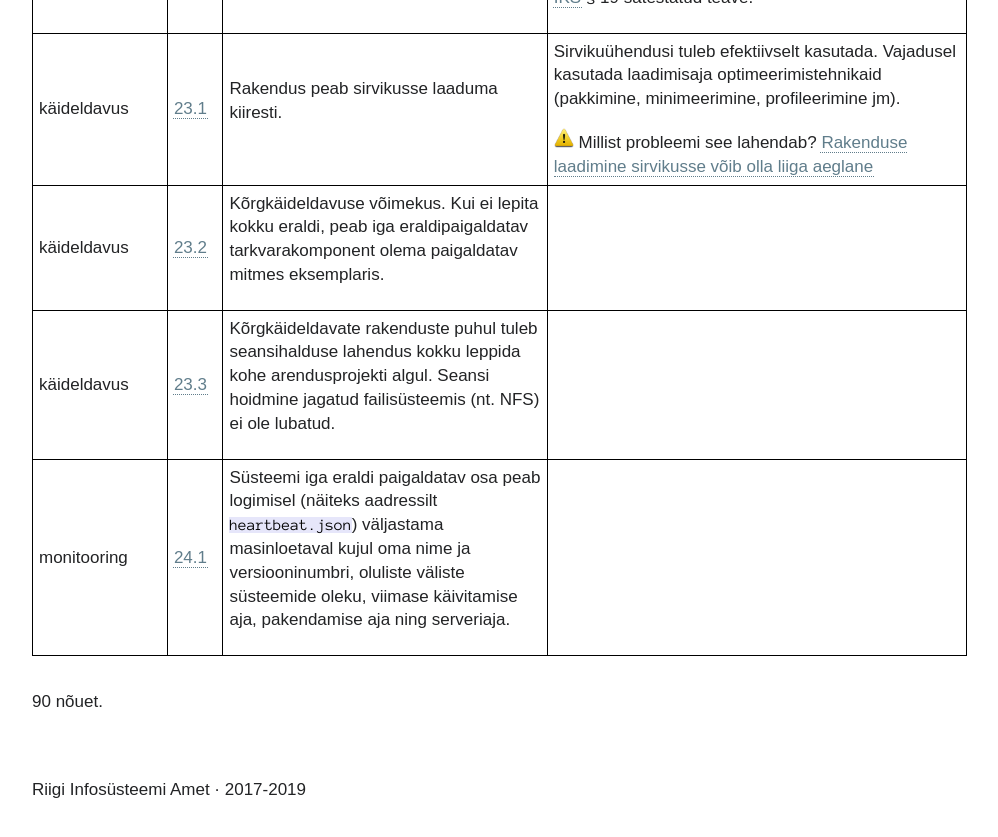
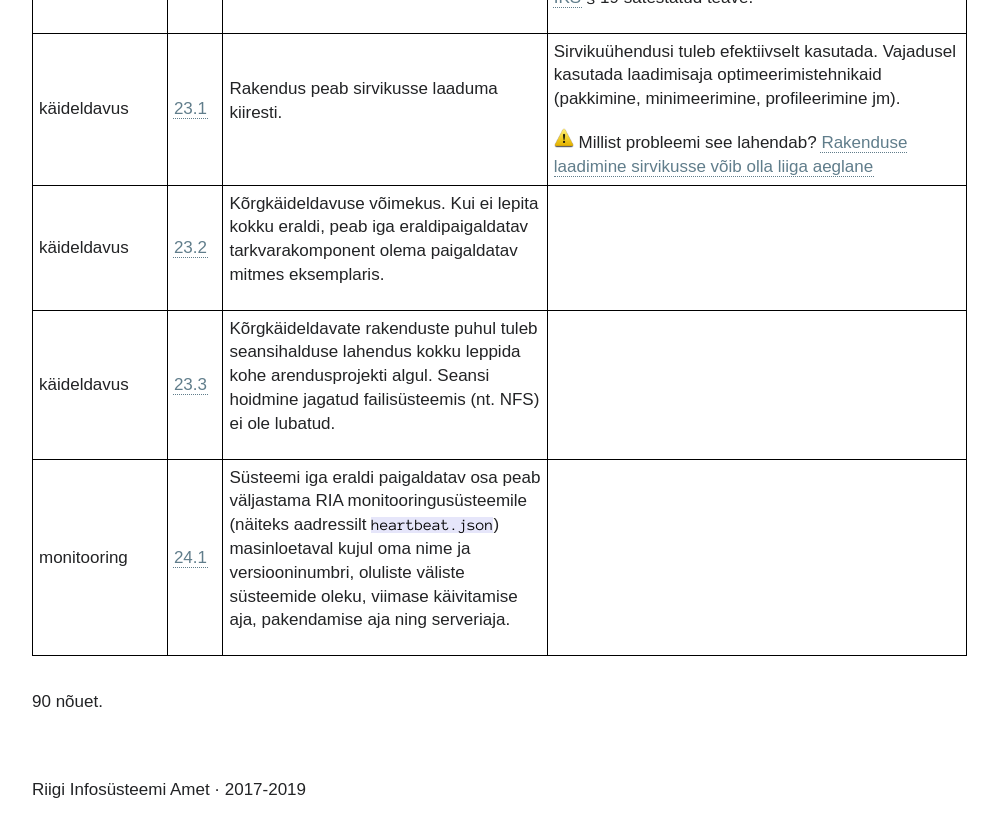
Before and after one commit to e-gov/MFN, a Jekyll site: the page built from index.md, in a window 1280 px wide and 900 px high, scrolled down 12917 px. Shown: the top 837 px of the window, without its empty margins (0-998 px from the left). Built offline with Jekyll 4.4.1, drawn with Linux system fonts in a browser that asks for light colours; our own code applies the rules of GitHub Pages for plain Markdown files.

Commit message:
Redaktsiooniline parandus

```diff
--- a/_data/Nouded.yml
+++ b/_data/Nouded.yml
@@ -348,5 +348,5 @@
   nimetus: 'monitooring'
   nouded:
     - nr: 1
-      son: 'Süsteemi iga eraldi paigaldatav osa peab logimisel (näiteks aadressilt `heartbeat.json`) väljastama masinloetaval kujul oma nime ja versiooninumbri, oluliste väliste süsteemide oleku, viimase käivitamise aja, pakendamise aja ning serveriaja.'
+      son: 'Süsteemi iga eraldi paigaldatav osa peab väljastama  RIA monitooringusüsteemile (näiteks aadressilt `heartbeat.json`) masinloetaval kujul oma nime ja versiooninumbri, oluliste väliste süsteemide oleku, viimase käivitamise aja, pakendamise aja ning serveriaja.'
       sel: ''
```
